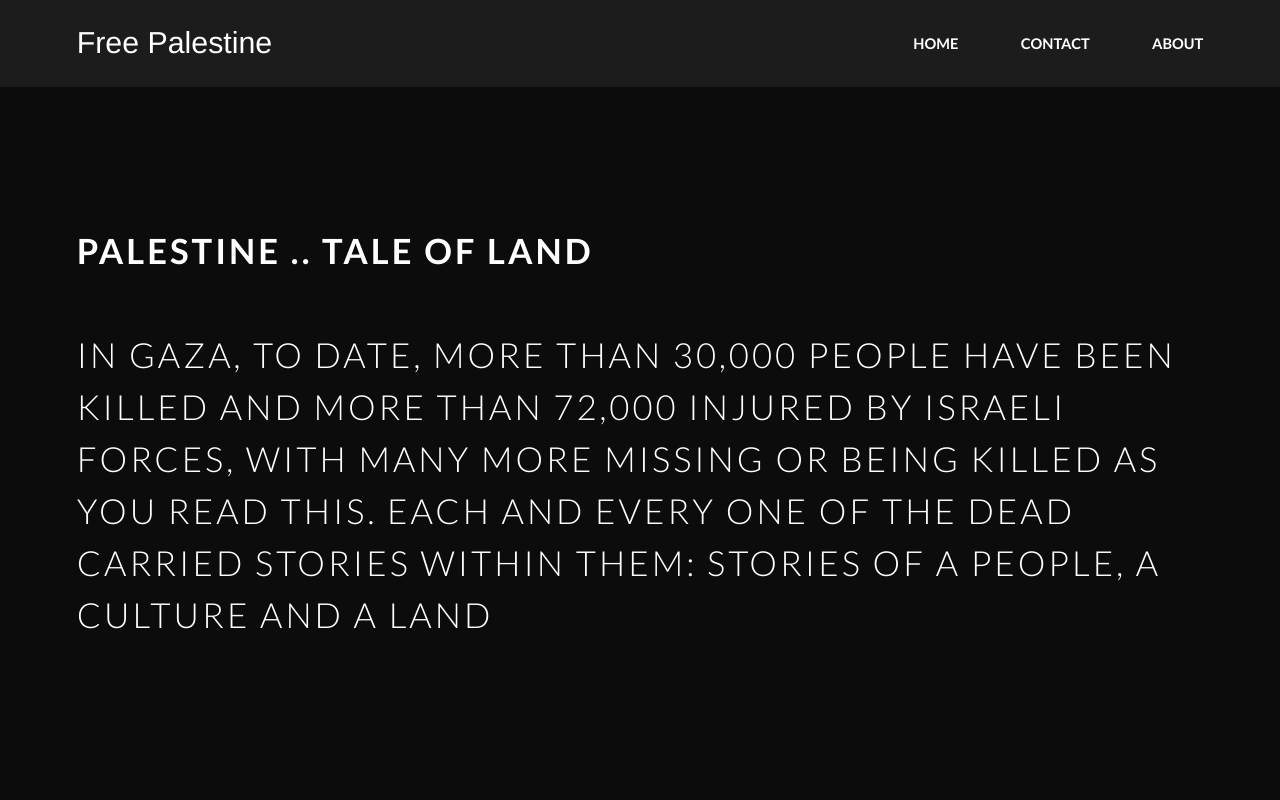
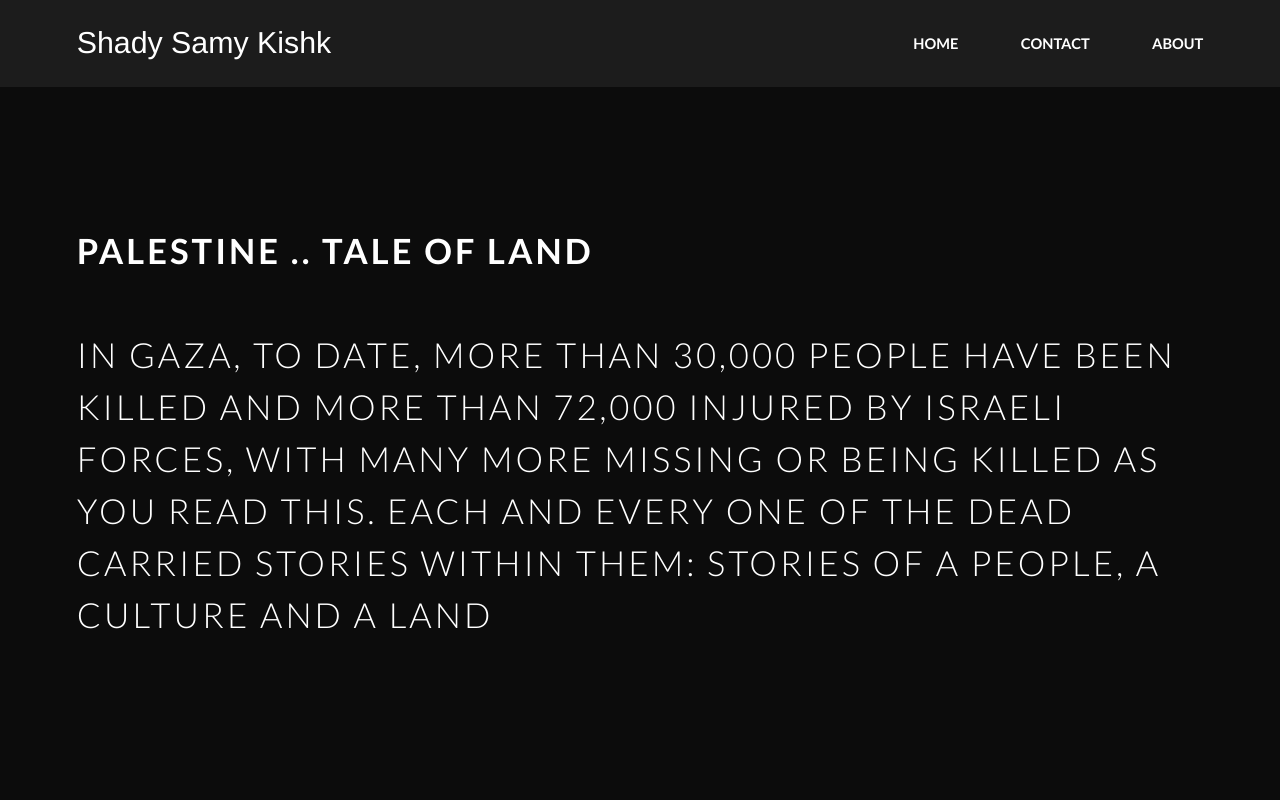
Before and after one commit to ShadyKishk77/Free-Palestine, a plain HTML site: page Donation.html in a window 1280 px wide. Shown: the top 800 px of the page. Drawn offline with Linux system fonts and the light colour scheme.

Commit message:
Update Donation.html

```diff
--- a/Donation.html
+++ b/Donation.html
@@ -14,7 +14,7 @@
 	<!-- Header -->
 	<header id="header">
 		<div class="inner">
-			<a href="index.html" class="logo">Free Palestine</a>
+			<a href="index.html" class="logo">Shady Samy Kishk</a>
 			<nav id="nav"><a href="index.html">Home</a>
 				<a>Contact</a>
 				<a>About</a>
```
